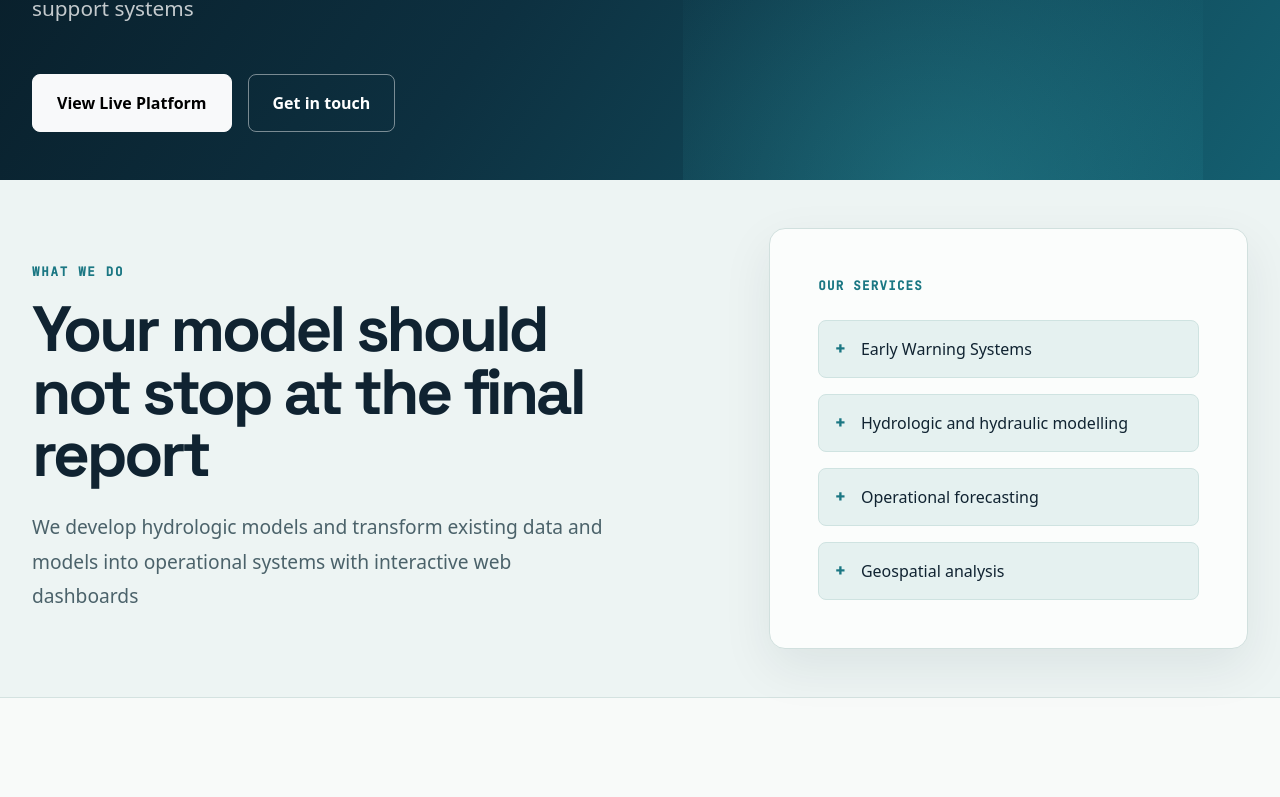
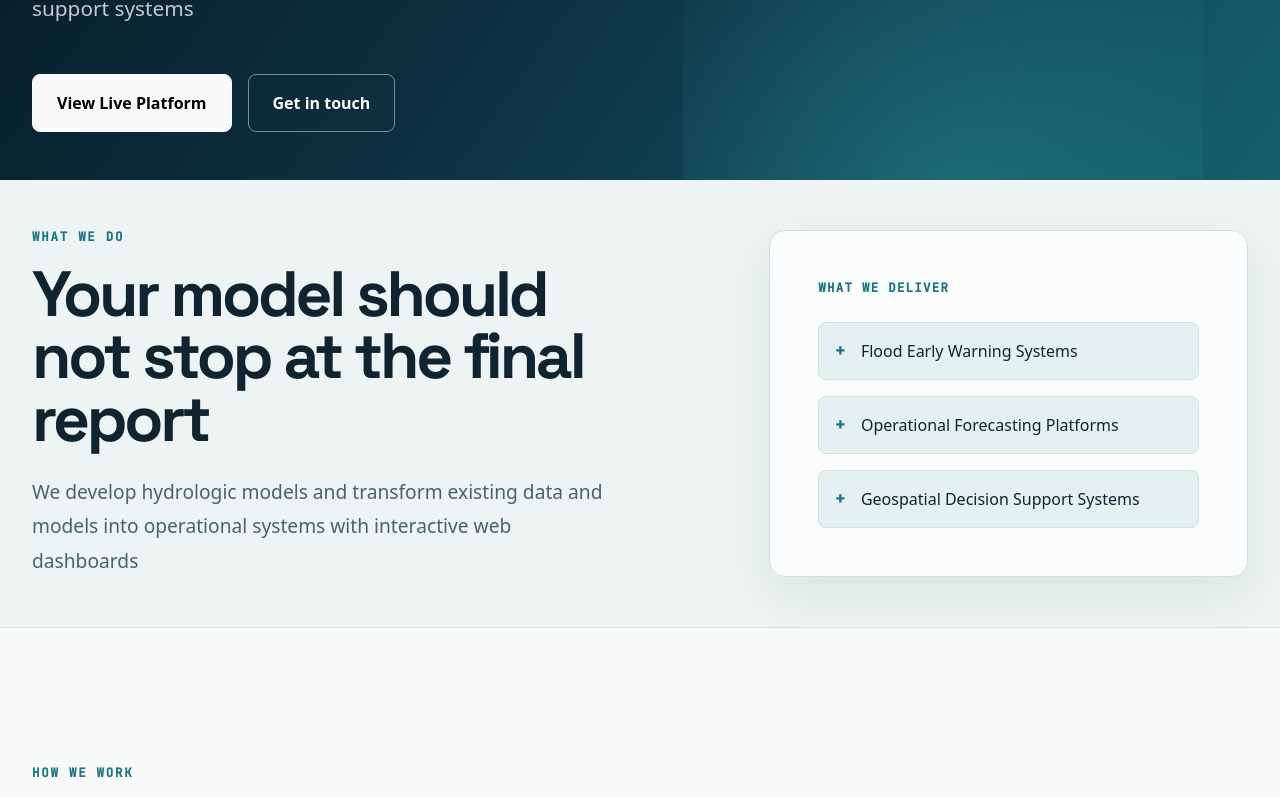
Before and after one commit to Roger-Niyongira/ews-frontend, a React (Create React App) app: page /#/about in a window 1280 px wide. Shown: the part 506-1303 px from the top of the page. Built offline with nearby package versions, Linux system fonts and the light colour scheme; no server answers.

Commit message:
Modified our service to what we deliver and adjust points

```diff
--- a/src/components/AboutPage.tsx
+++ b/src/components/AboutPage.tsx
@@ -267,15 +267,14 @@ const AboutPage = () => {
                     fontSize: "0.78rem",
                   }}
                 >
-                  OUR SERVICES
+                  What we deliver
                 </div>
 
                 <div className="d-flex flex-column gap-3">
                   {[
-                    "Early Warning Systems",
-                    "Hydrologic and hydraulic modelling",
-                    "Operational forecasting",
-                    "Geospatial analysis"
+                    "Flood Early Warning Systems",
+                    "Operational Forecasting Platforms",
+                    "Geospatial Decision Support Systems"
                   ].map((item) => (
                     <div
                       className="d-flex align-items-center gap-3 rounded-3 px-3 py-3"
```
